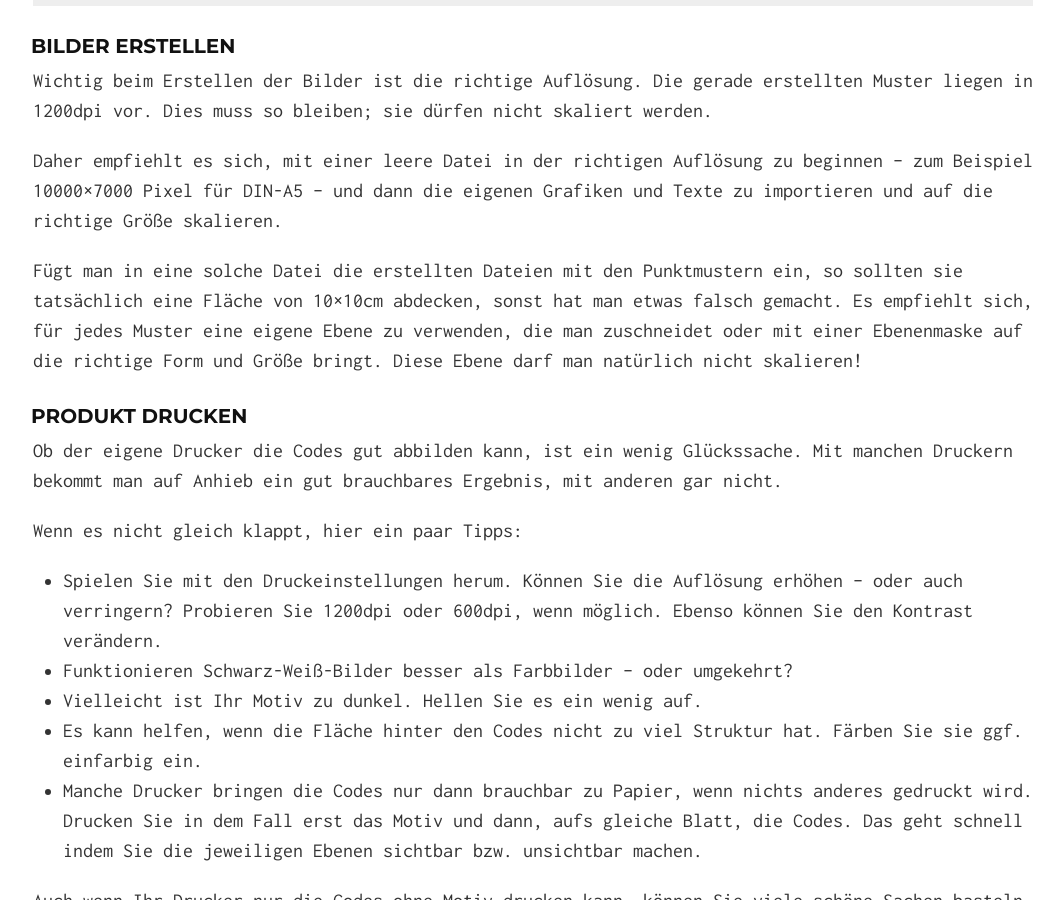
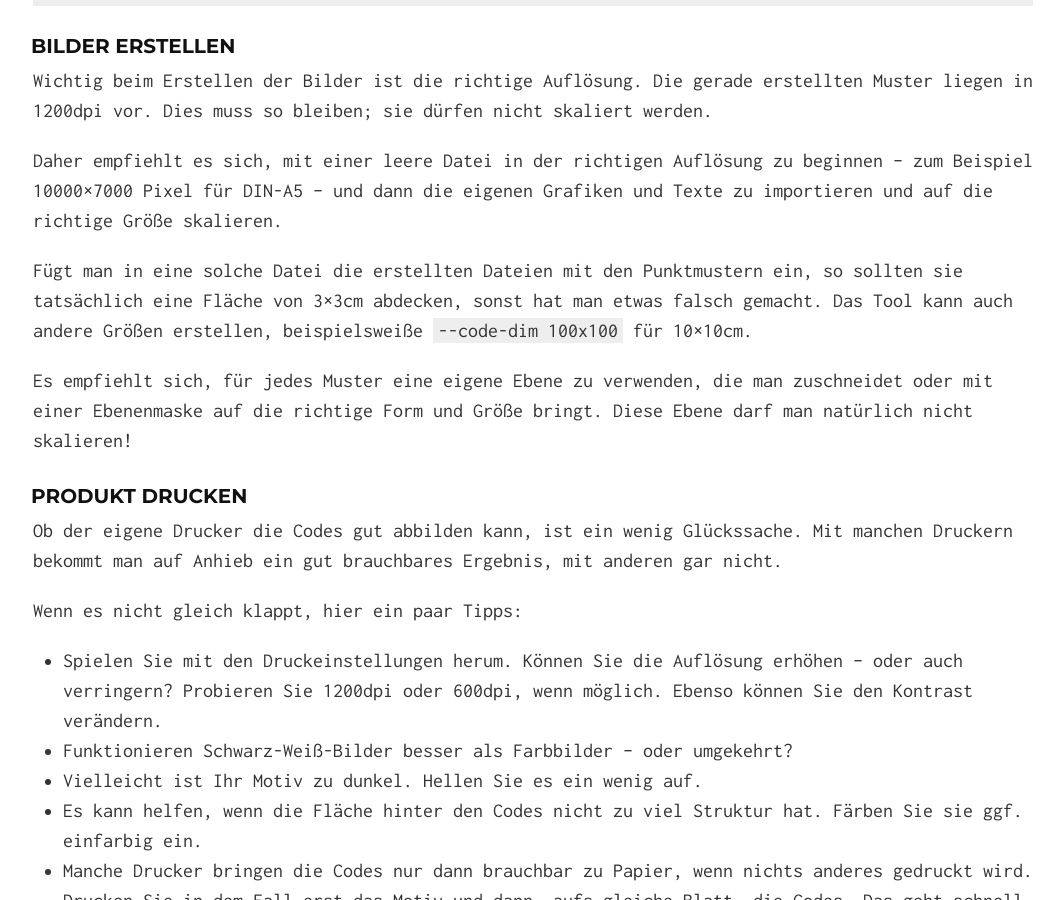
Before and after one commit to entropia/tip-toi-reveng, a Jekyll site: the page built from index.md, in a window 1280 px wide and 900 px high, scrolled down 9196 px. Shown: the whole window, without its empty margins (107-1171 px from the left). Built offline with Jekyll 4.4.1, drawn with Linux system fonts in a browser that asks for light colours.

Commit message:
3cm is the default now

```diff
--- a/index.md
+++ b/index.md
@@ -438,11 +438,13 @@ dann die eigenen Grafiken und Texte zu importieren und auf die
 richtige Größe skalieren.
 
 Fügt man in eine solche Datei die erstellten Dateien mit den
-Punktmustern ein, so sollten sie tatsächlich eine Fläche von 10×10cm
-abdecken, sonst hat man etwas falsch gemacht. Es empfiehlt sich, für
-jedes Muster eine eigene Ebene zu verwenden, die man zuschneidet oder
-mit einer Ebenenmaske auf die richtige Form und Größe bringt. Diese
-Ebene darf man natürlich nicht skalieren!
+Punktmustern ein, so sollten sie tatsächlich eine Fläche von 3×3cm
+abdecken, sonst hat man etwas falsch gemacht. Das Tool kann auch andere Größen
+erstellen, beispielsweiße `--code-dim 100x100` für 10×10cm.
+
+Es empfiehlt sich, für jedes Muster eine eigene Ebene zu verwenden, die man
+zuschneidet oder mit einer Ebenenmaske auf die richtige Form und Größe bringt.
+Diese Ebene darf man natürlich nicht skalieren!
 
 ### Produkt drucken
 
```
